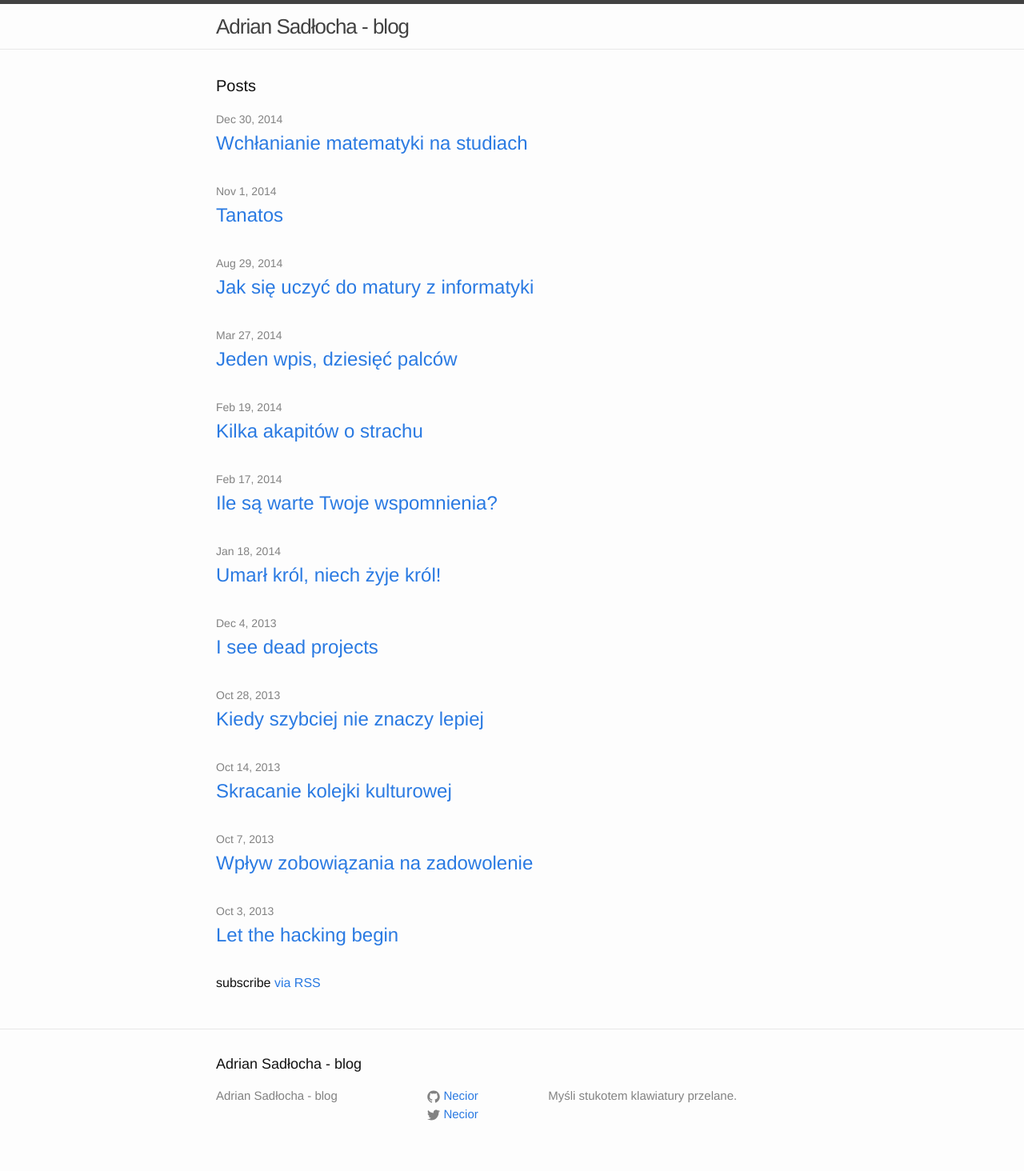
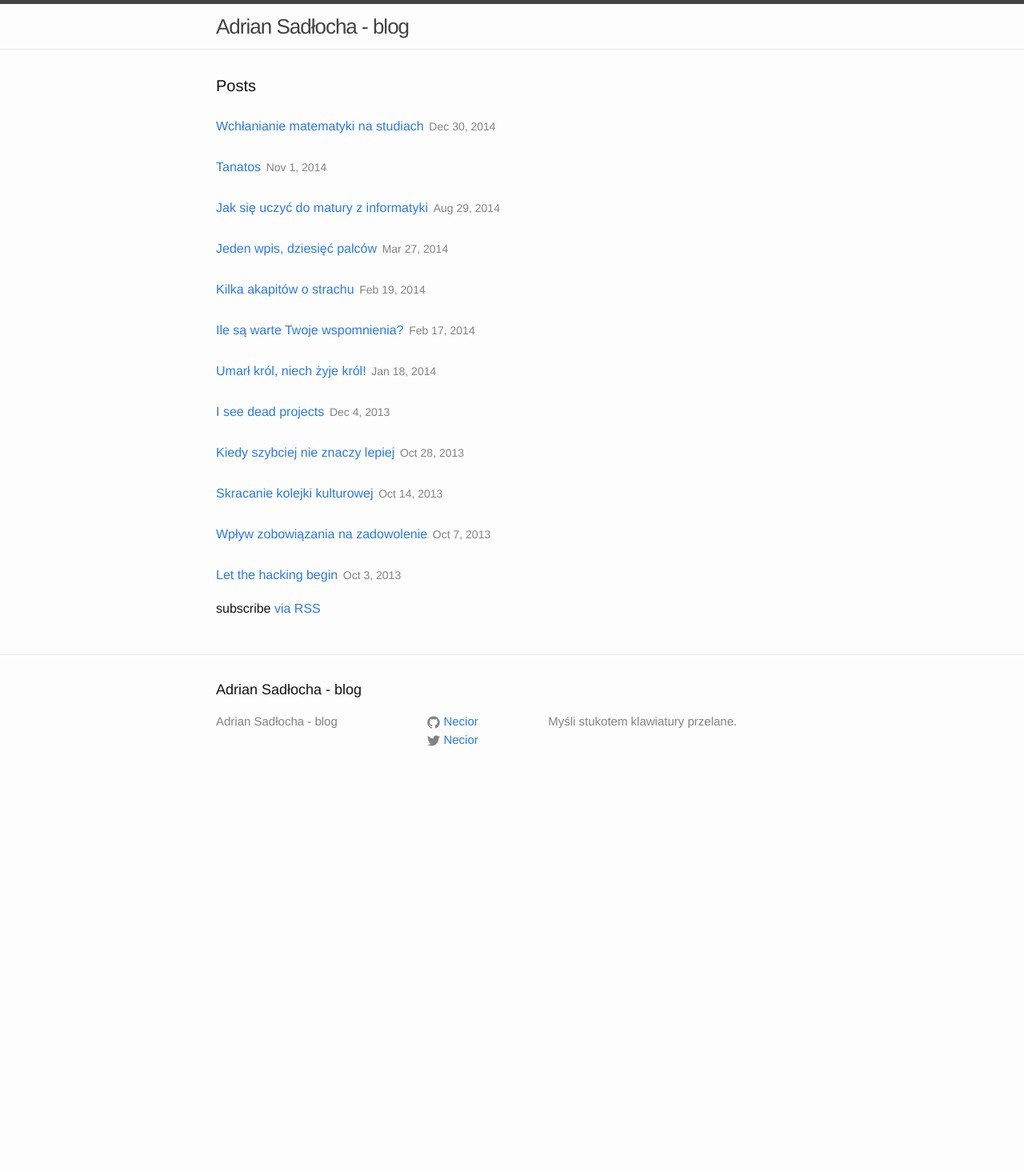
Before and after one commit to Necior/blog, a Jekyll site: the page built from index.html, in a window 1280 px wide. Shown: the whole page at 80% size. Built offline with Jekyll 4.4.1, drawn with Linux system fonts in a browser that asks for light colours; after the commit the page ends 996 px from its top, so only the background shows below that.

Commit message:
Make posts list smaller

```diff
--- a/_sass/_layout.scss
+++ b/_sass/_layout.scss
@@ -172,10 +172,6 @@
 .post-list {
     margin-left: 0;
     list-style: none;
-
-    > li {
-        margin-bottom: $spacing-unit;
-    }
 }
 
 .post-meta {
@@ -184,8 +180,7 @@
 }
 
 .post-link {
-    display: block;
-    font-size: 24px;
+    font-size: 16px;
 }
 
 
--- a/index.html
+++ b/index.html
@@ -9,10 +9,9 @@ layout: default
   <ul class="post-list">
     {% for post in site.posts %}
       <li>
-        <span class="post-meta">{{ post.date | date: "%b %-d, %Y" }}</span>
-
         <h2>
           <a class="post-link" href="{{ post.url | prepend: site.baseurl }}">{{ post.title }}</a>
+          <span class="post-meta">{{ post.date | date: "%b %-d, %Y" }}</span>
         </h2>
       </li>
     {% endfor %}
```
